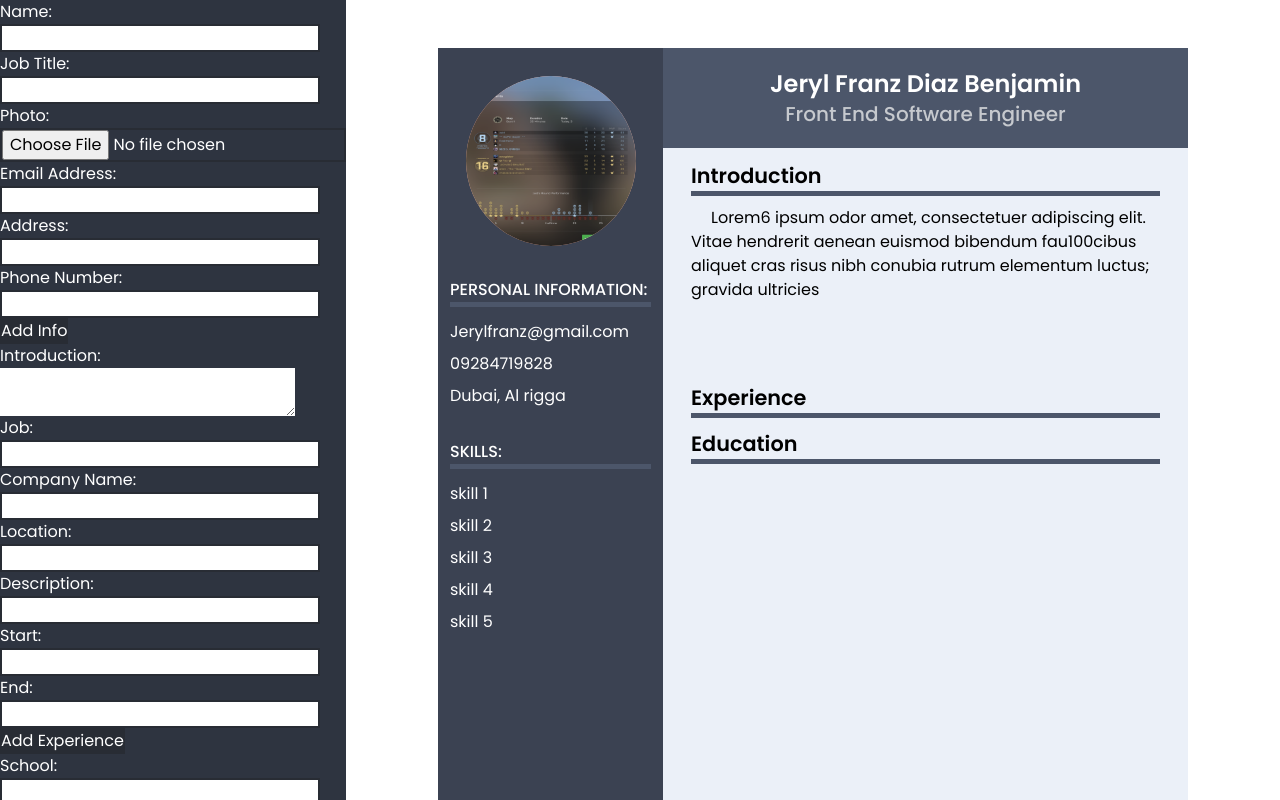
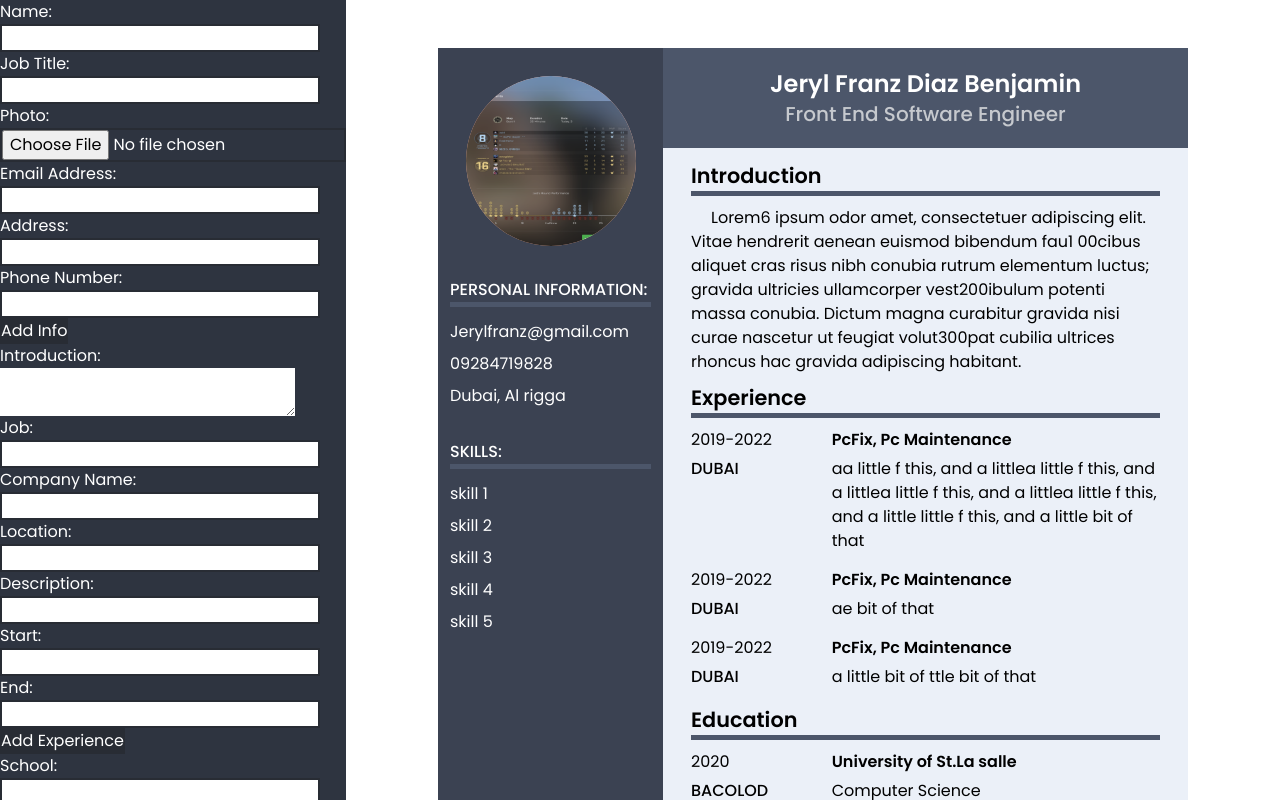
Before and after one commit to Sty6x/cv-application-maker, a React (Create React App) app: page / in a window 1280 px wide. Shown: the top 800 px of the page. Built offline with nearby package versions, Linux system fonts and the light colour scheme.

Commit message:
adjusting style

```diff
--- a/src/components/education-component/educationList.js
+++ b/src/components/education-component/educationList.js
@@ -38,7 +38,7 @@ class EducationList extends React.Component {
 		return (
 			<div id="outer-education-container">
 				<h3 className="main-titles">Education</h3>
-				{/* <div id="education-list-container">{displayEducation}</div> */}
+				<div id="education-list-container">{displayEducation}</div>
 			</div>
 		);
 	}
--- a/src/components/experience-component/experienceList.js
+++ b/src/components/experience-component/experienceList.js
@@ -45,9 +45,9 @@ class ExperienceList extends React.Component {
 			);
 		});
 		return (
-			<div id="outer-experience-container" className="max-h-[310px]">
+			<div id="outer-experience-container" className="min-h-[310px]">
 				<h3 className="main-titles">Experience</h3>
-				{/* <div id="experience-list-container">{displayExperience}</div> */}
+				<div id="experience-list-container">{displayExperience}</div>
 			</div>
 		);
 	}
--- a/src/introduction-component/introduction.js
+++ b/src/introduction-component/introduction.js
@@ -9,15 +9,11 @@ class Introduction extends React.Component {
 		return (
 			<div id="introduction-container" className="h-[210px]">
 				<h3 className="main-titles">Introduction</h3>
-{/* <p className="indent-5">
+				<p className="indent-5">
 					Lorem6 ipsum odor amet, consectetuer adipiscing elit. Vitae hendrerit aenean euismod bibendum
-					fau100cibus aliquet cras risus nibh conubia rutrum elementum luctus; gravida ultricies
+					fau1 00cibus aliquet cras risus nibh conubia rutrum elementum luctus; gravida ultricies
 					ullamcorper vest200ibulum potenti massa conubia. Dictum magna curabitur gravida nisi curae
 					nascetur ut feugiat volut300pat cubilia ultrices rhoncus hac gravida adipiscing habitant.
-				</p> */}
-				<p className="indent-5">
-					Lorem6 ipsum odor amet, consectetuer adipiscing elit. Vitae hendrerit aenean euismod bibendum
-					fau100cibus aliquet cras risus nibh conubia rutrum elementum luctus; gravida ultricies
 				</p>
 			</div>
 		);
```
